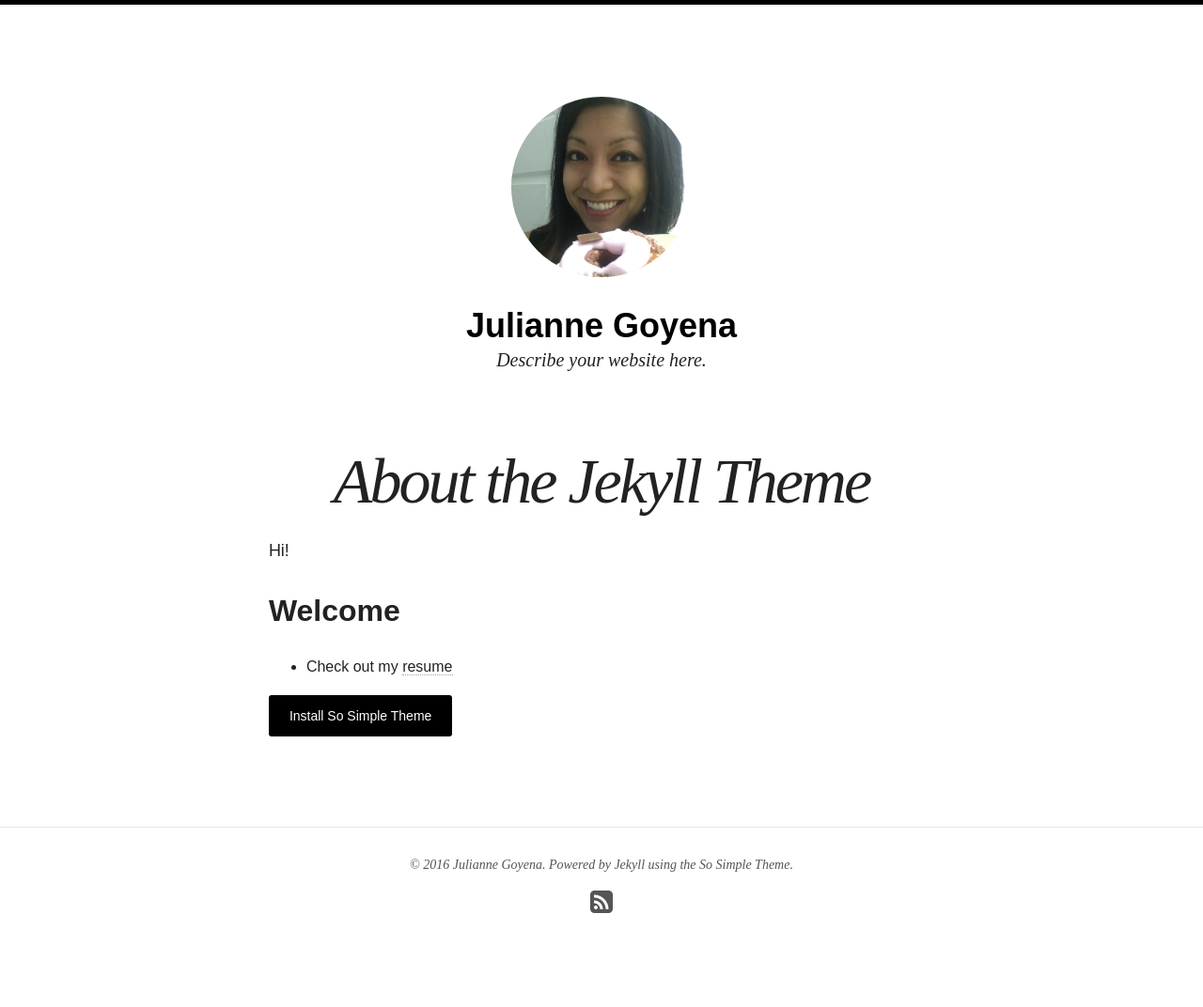
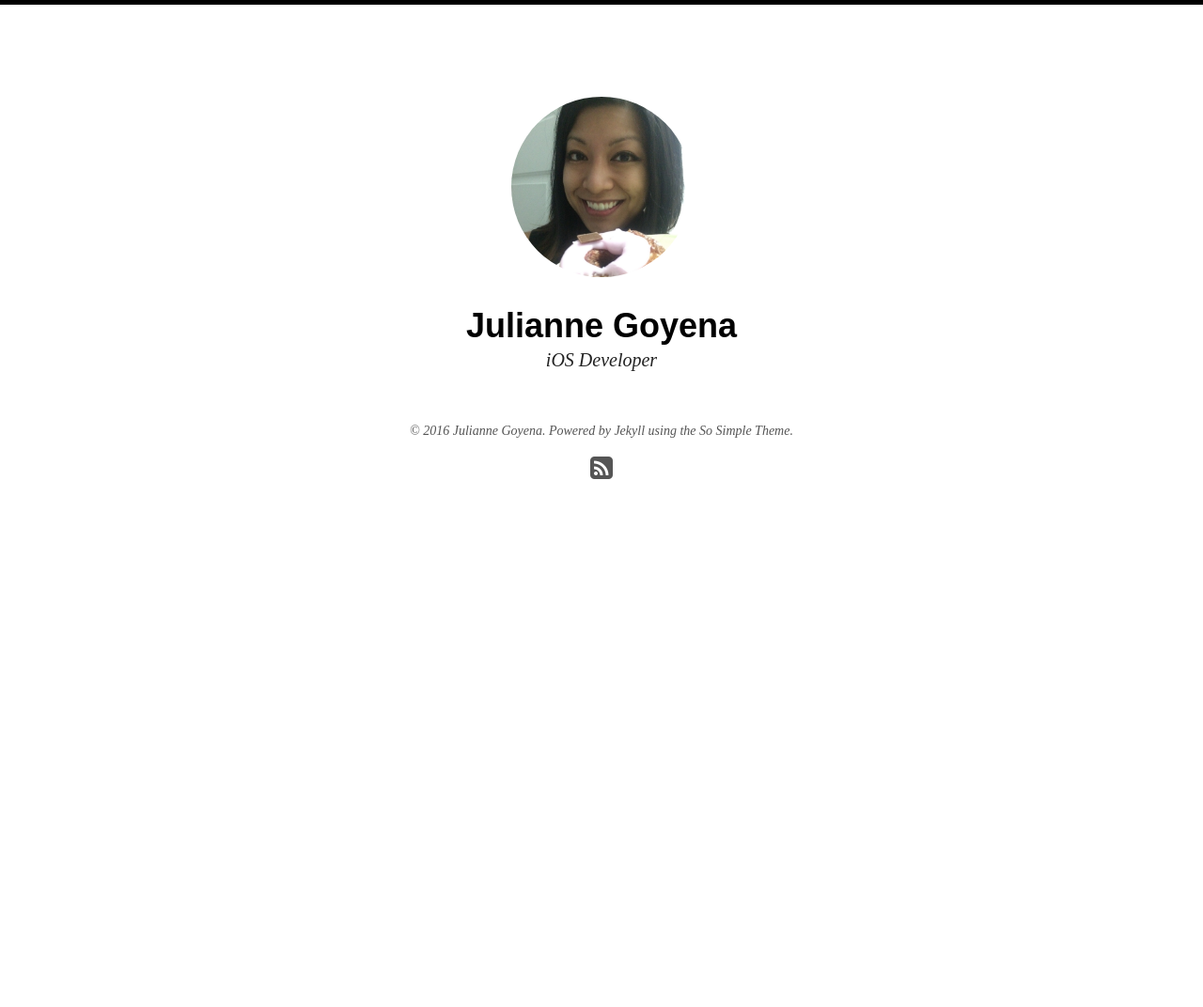
Before and after one commit to iOess/ioess.github.com, a Jekyll site: the page built from about/index.md, in a window 1280 px wide. Shown: the whole page at 94% size. Built offline with Jekyll 4.4.1, drawn with Linux system fonts in a browser that asks for light colours; nearby versions of some CDN libraries; after the commit the page ends 900 px from its top, so only the background shows below that.

Commit message:
tinkering around

```diff
--- a/_config.yml
+++ b/_config.yml
@@ -2,7 +2,7 @@
 
 title: Julianne Goyena
 locale: en_US
-description: Describe your website here.
+description: iOS Developer
 logo: avatar.jpg
 search: true
 url: http://juliannegoyena.com
--- a/_layouts/page.html
+++ b/_layouts/page.html
@@ -12,17 +12,7 @@
 {% include navigation.html %}
 
 <div id="main" role="main">
-  <article class="entry">
-    {% if page.image.feature %}<img src="{{ site.url }}/images/{{ page.image.feature }}" class="entry-feature-image" alt="{{ page.title }}" {% if site.logo == null %}style="margin-top:0;"{% endif %}>{% if page.image.credit %}<p class="image-credit">Photo Credit: <a href="{{ page.image.creditlink }}">{{ page.image.credit }}</a></p>{% endif %}{% endif %}
-    <div class="entry-wrapper">
-      <header class="entry-header">
-        <h1 class="entry-title">{% if page.headline %}{{ page.headline }}{% else %}{{ page.title }}{% endif %}</h1>
-      </header>
-      <div class="entry-content">
-        {{ content }}
-      </div><!-- /.entry-content -->
-    </div><!-- /.entry-wrapper -->
-  </article>
+
 </div><!-- /#main -->
 
 <div class="footer-wrapper">
--- a/about/index.md
+++ b/about/index.md
@@ -15,8 +15,3 @@ Hi!
 ## Welcome
 
 * Check out my [resume](http://juliannegoyena.com/resume.pdf)
-
-
-<a markdown="0" href="{{ site.url }}/theme-setup" class="btn">Install So Simple Theme</a>
-
-[^1]: Example: *domain.com/category-name/post-title*
```
